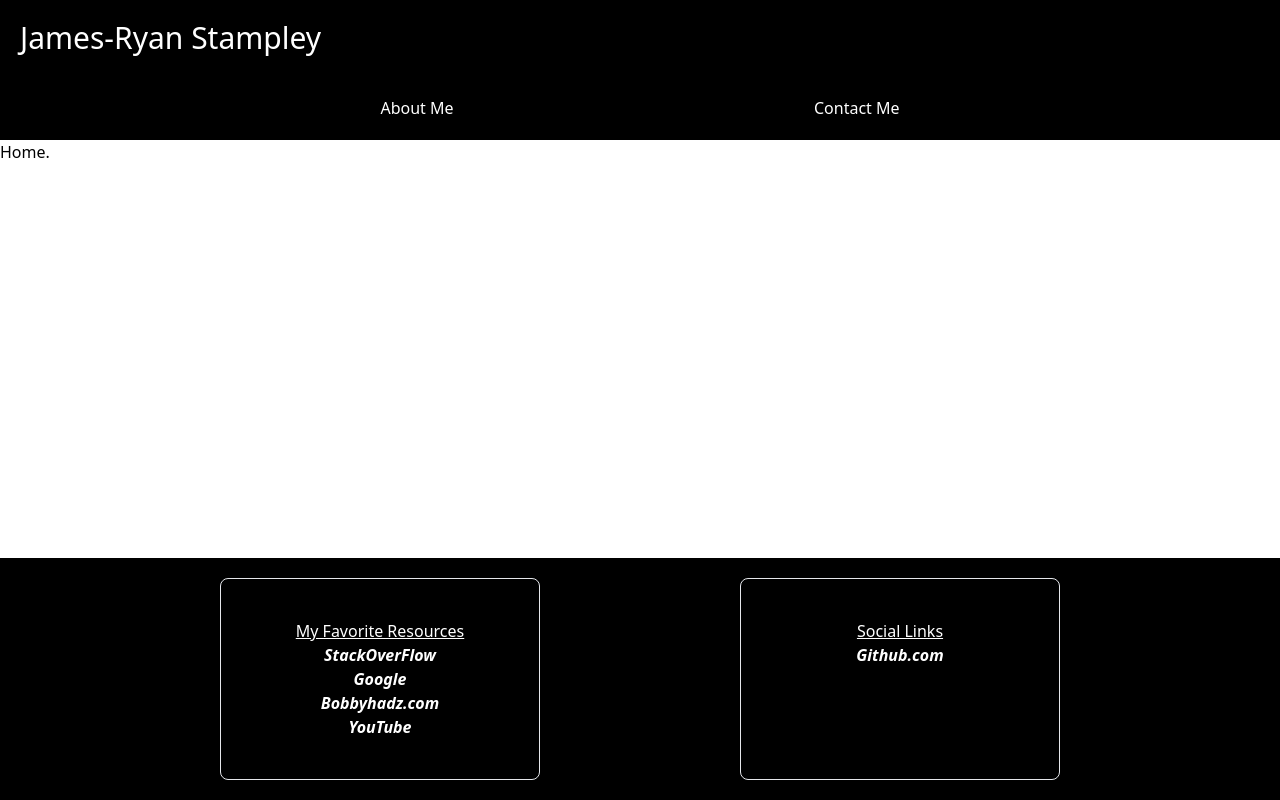
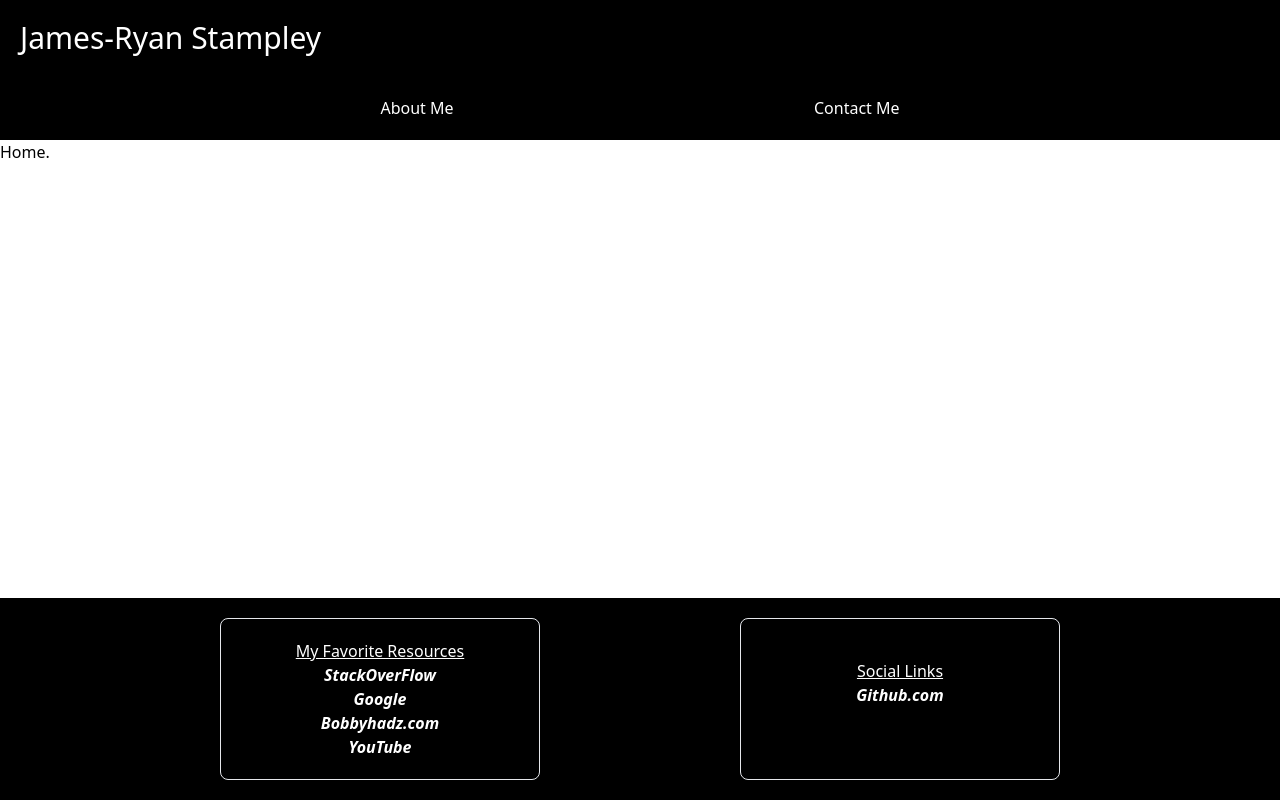
Before and after one commit to ComputerScienceWarrior/portfolio, a React (Create React App) app: page / in a window 1280 px wide. Built offline with nearby package versions, Linux system fonts and the light colour scheme; the HTML template or start-up script is replaced by a standard one.

Commit message:
fix footer styling.

```diff
--- a/src/components/Footer.jsx
+++ b/src/components/Footer.jsx
@@ -2,8 +2,8 @@ import React from "react";
 
 const Footer = () => {
     return(
-        <div className="flex absolute bottom-0 p-5 bg-black text-white w-full justify-evenly">
-            <div className="w-80 border border-1 p-10 rounded-lg text-center">
+        <div className="flex fixed bottom-0 p-5 bg-black text-white w-full justify-evenly">
+            <div className="w-80 border border-1 p-5 rounded-lg text-center">
                 <p className="underline">My Favorite Resources</p>
                 <ul>
                     <li><a href="https://stackoverflow.com" target="_blank" className="italic font-bold">StackOverFlow</a></li>
```
